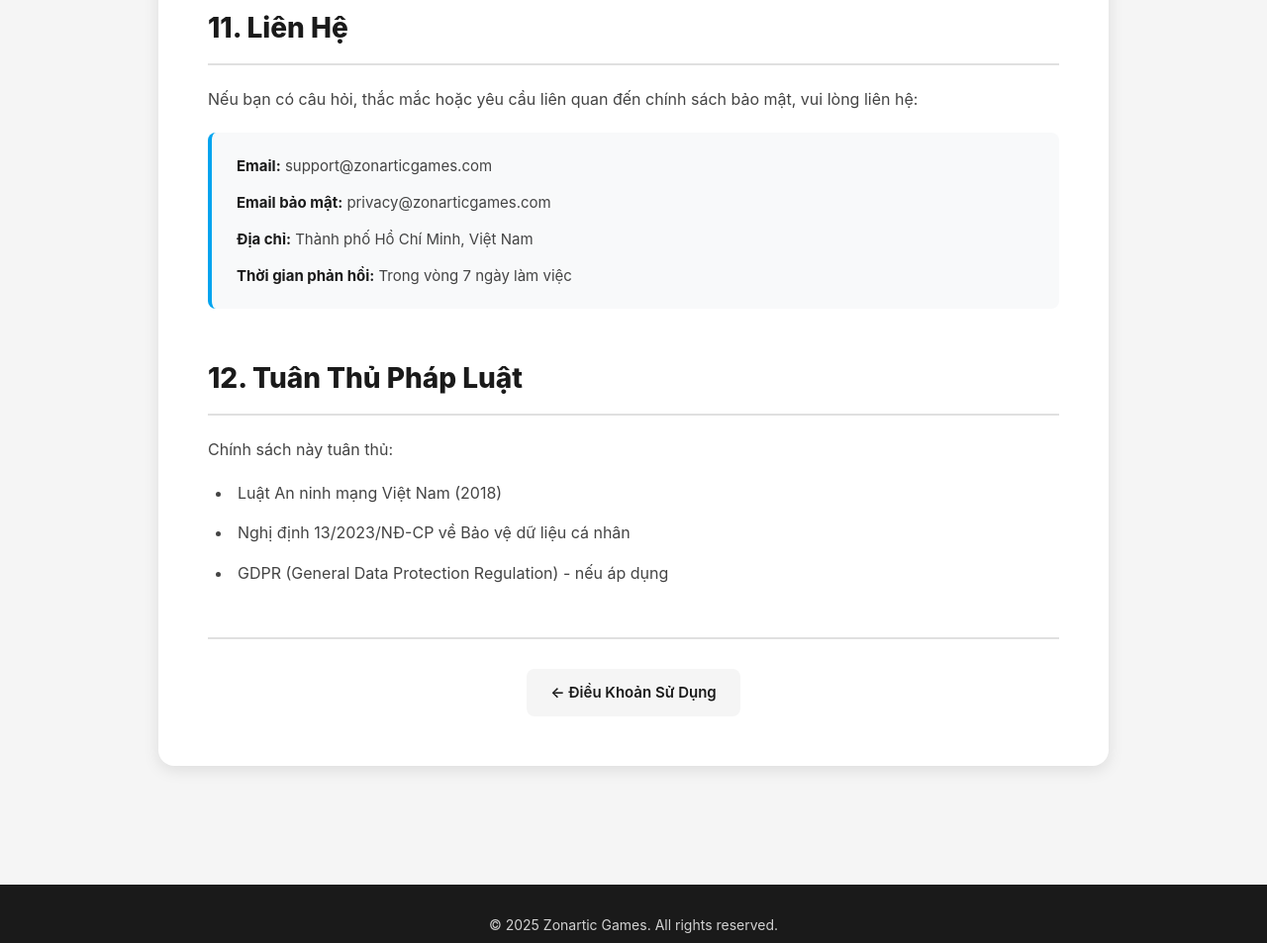
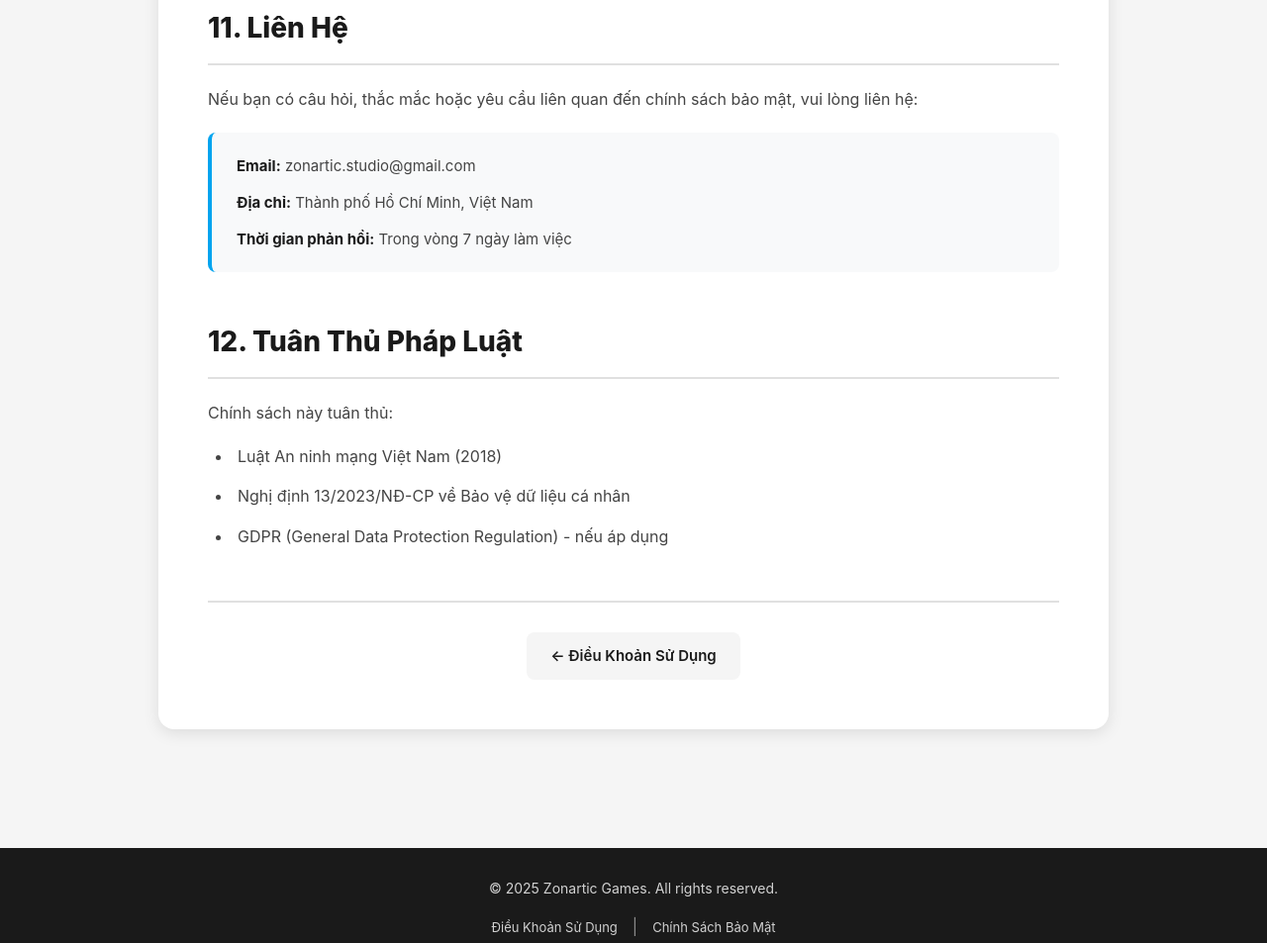
Before and after one commit to ZONARTIC/offical-web, a plain HTML site: page privacy.html in a window 1280 px wide. Shown: the part 4917-5870 px from the top of the page at 99% size. Drawn offline with Linux system fonts and the light colour scheme; a script that the page names is missing.

Commit message:
Update privacy.html

```diff
--- a/privacy.html
+++ b/privacy.html
@@ -217,8 +217,7 @@
           <h2>11. Liên Hệ</h2>
           <p>Nếu bạn có câu hỏi, thắc mắc hoặc yêu cầu liên quan đến chính sách bảo mật, vui lòng liên hệ:</p>
           <div class="contact-info">
-            <p><strong>Email:</strong> support@zonarticgames.com</p>
-            <p><strong>Email bảo mật:</strong> privacy@zonarticgames.com</p>
+            <p><strong>Email:</strong> zonartic.studio@gmail.com</p>
             <p><strong>Địa chỉ:</strong> Thành phố Hồ Chí Minh, Việt Nam</p>
             <p><strong>Thời gian phản hồi:</strong> Trong vòng 7 ngày làm việc</p>
           </div>
```
